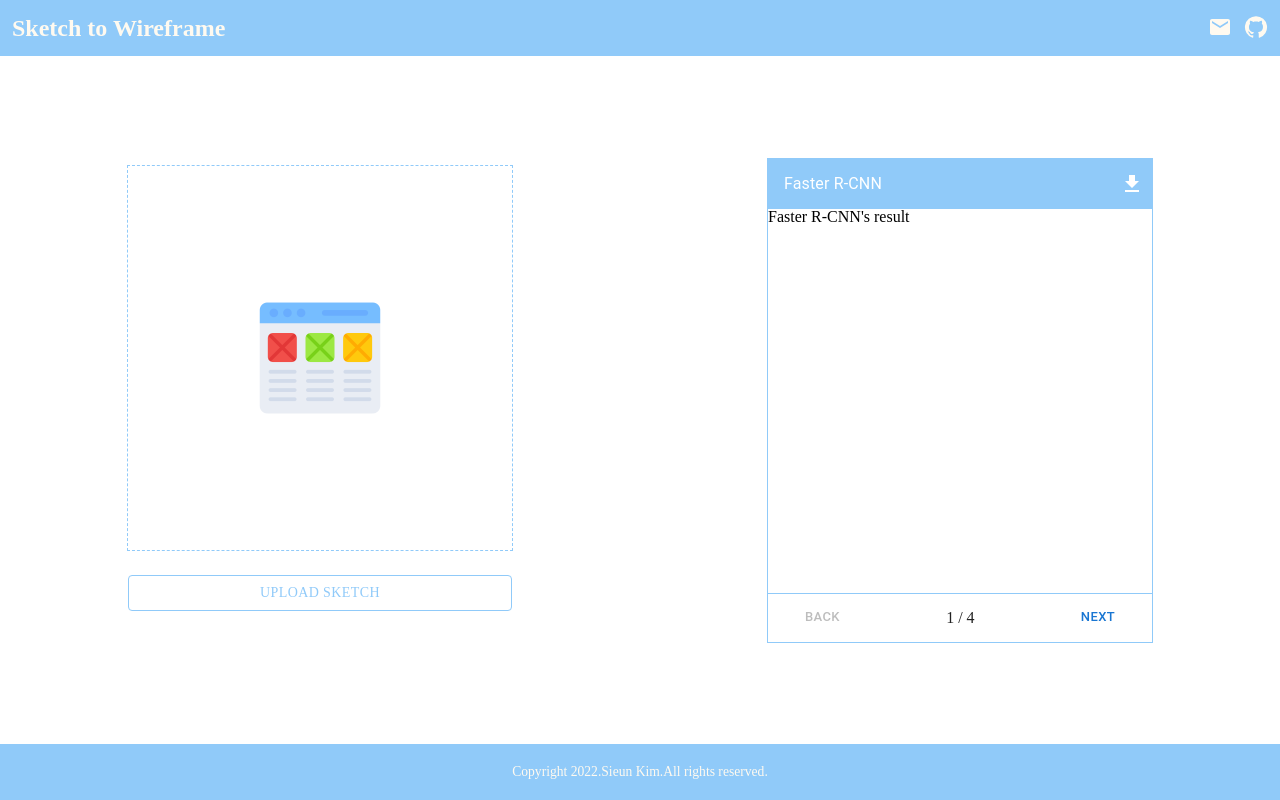
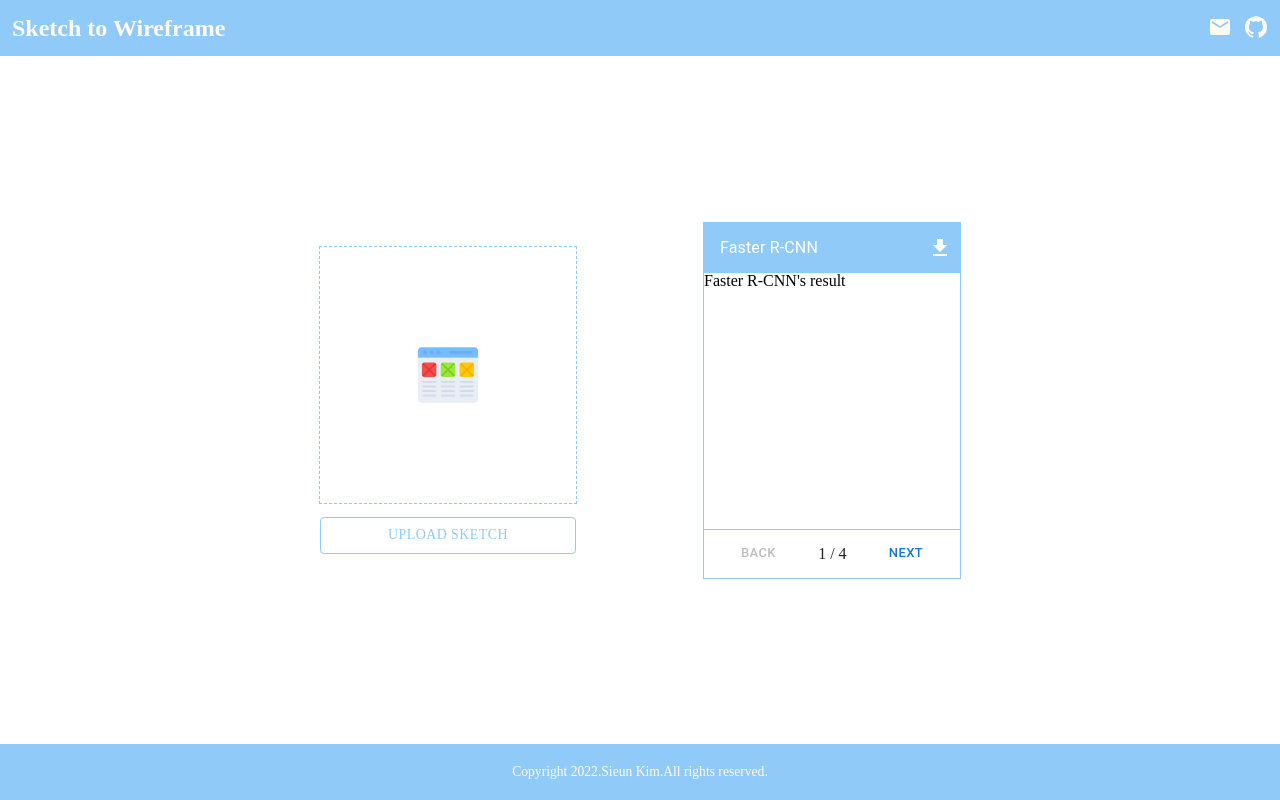
Before and after one commit to sieukim/sketch-to-wireframe, a React (Create React App) app in the folder front-end/: page / in a window 1280 px wide. Built offline with nearby package versions, Linux system fonts and the light colour scheme.

Commit message:
[FE] 컴포넌트 크기 조정

```diff
--- a/front-end/src/App.css
+++ b/front-end/src/App.css
@@ -90,7 +90,7 @@ img.default {
     color: var(--button-color) !important;
     font-family: "Hiragino Maru Gothic Pro", cursive !important;
     border-color: var(--button-color) !important;
-    margin: 3vh 0 3vh 0;
+    margin-top: 1vw;
 }
 
 .result {
@@ -108,33 +108,35 @@ img.default {
     .container {
         flex-direction: row;
         align-items: center;
-        justify-content: space-around;
+        justify-content: center;
     }
 
     .upload {
-        width: 30vw;
-        height: 40vw;
+        width: 20vw;
+        height: 30vw;
+        margin-right: 5vw;
     }
 
     .upload-box {
-        width: 30vw;
-        height: 30vw;
+        width: 20vw;
+        height: 20vw;
     }
 
     img.default {
-        width: 10vw;
-        height: 10vw;
+        width: 5vw;
+        height: 5vw;
     }
 
     .upload label {
-        width: 30vw;
+        width: 20vw;
     }
 
     .result {
         display: flex;
         align-items: center;
         justify-content: center;
-        width: 30vw;
-        height: 40vw;
+        width: 20vw;
+        height: 30vw;
+        margin-left: 5vw;
     }
 }
--- a/front-end/src/components/Result.tsx
+++ b/front-end/src/components/Result.tsx
@@ -29,7 +29,7 @@ export function Result({result}: ResultProps) {
     // current screen size
     const screenSize = window.innerWidth;
     // Stepper's size
-    const stepperSize = screenSize >= 1024 ? '30vw' : '60vw';
+    const stepperSize = screenSize >= 1024 ? '20vw' : '60vw';
     // Stepper's step
     const [steps, setSteps] = useState(defaultSteps);
 
```
